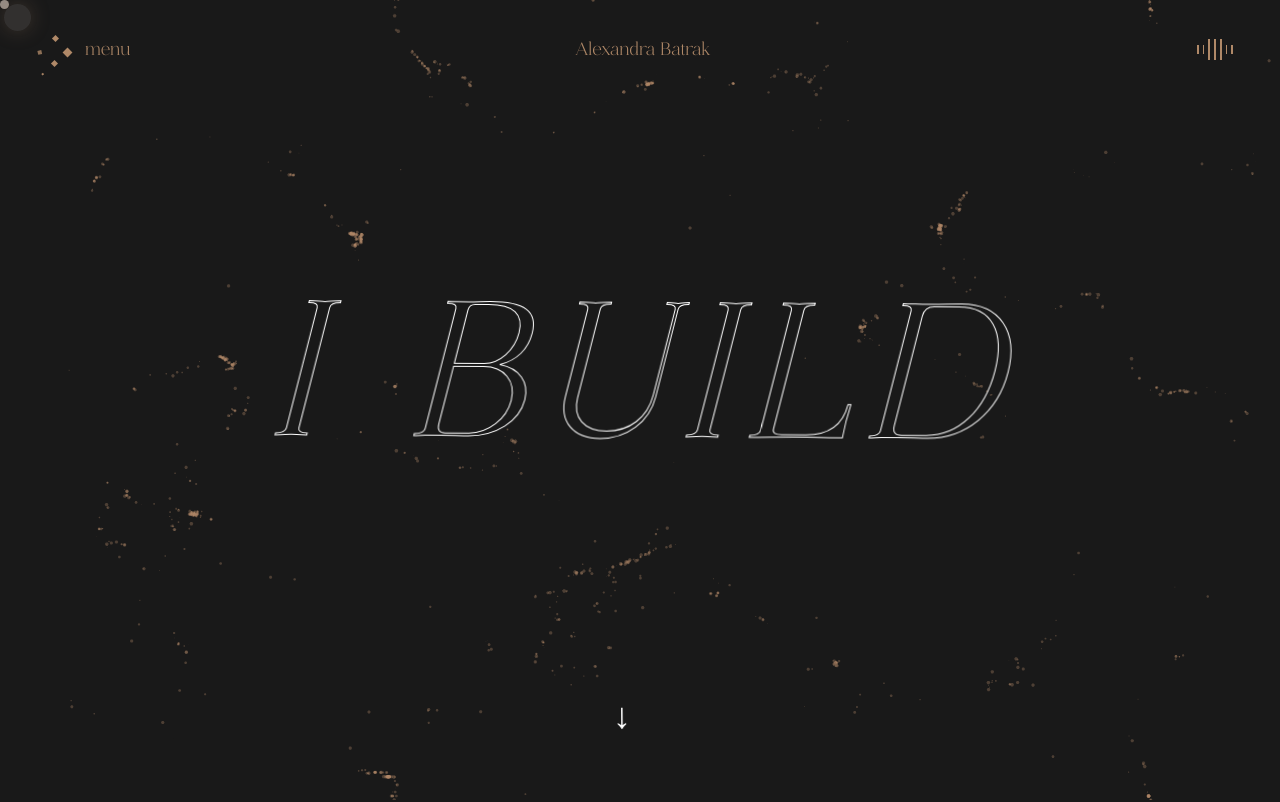
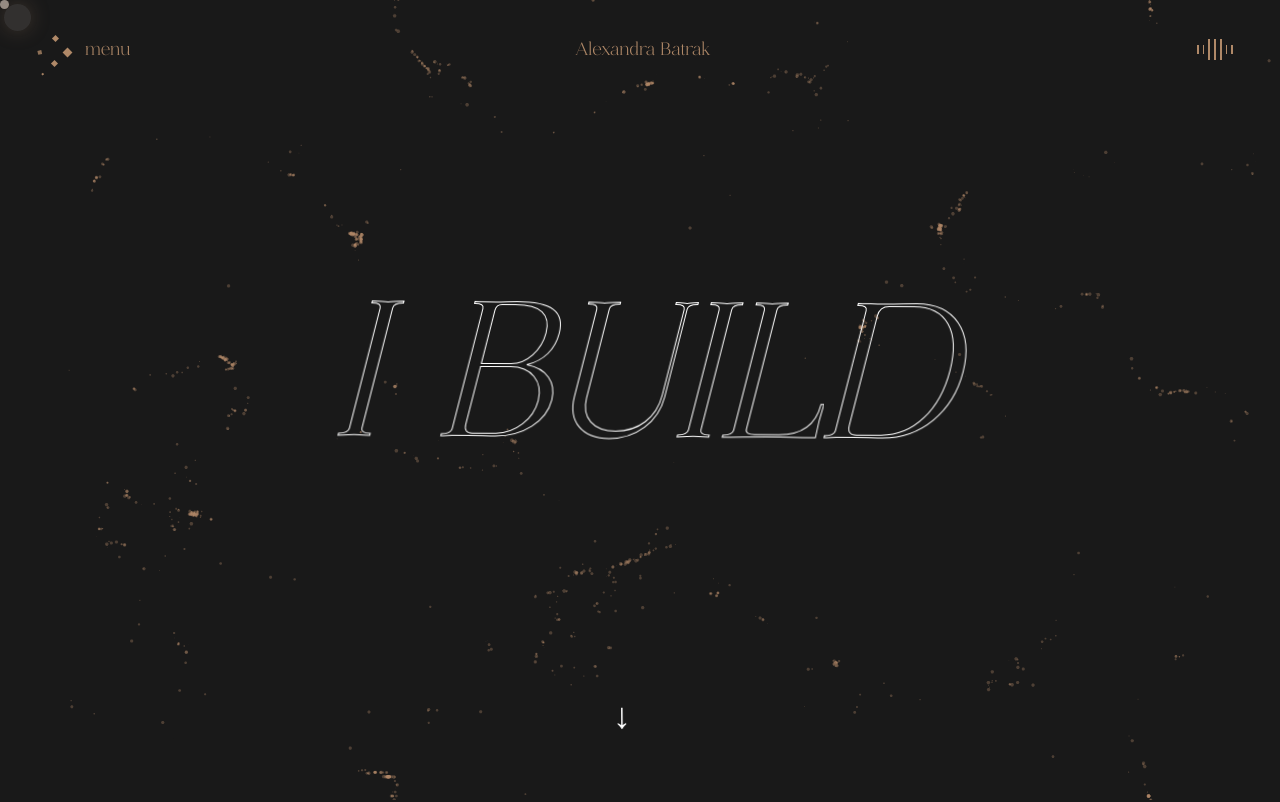
Before and after one commit to alexandrabatrak/react-portfolio, a React (Create React App) app: page / in a window 1280 px wide. Shown: the top 802 px of the page. Built offline with nearby package versions, Linux system fonts and the light colour scheme; the HTML template or start-up script is replaced by a standard one.

Commit message:
Main title animation on scroll: fail

```diff
--- a/src/components/MainTitle/MainTitle.jsx
+++ b/src/components/MainTitle/MainTitle.jsx
@@ -1,12 +1,16 @@
-import { useState, useEffect, useCallback } from "react";
+import { useState, useEffect, useCallback, useRef } from "react";
+//can't use useScroll from framer-motion interferes with HomeSection
+// import { useScroll, useTransform } from "framer-motion";
 import "./maintitle.scss";
 
 export default function MainTitle() {
   const wordsArr = ["I Design", "I Build", "I Create"];
   const [words, setWords] = useState(wordsArr);
-  const [currentIndex, setCurrentIndex] = useState(0);
+  const [currIndex, setCurrIndex] = useState(0);
   const [showWord, setShowWord] = useState(true);
   const [fadeOut, setFadeOut] = useState(false);
+  const titleRef = useRef(null);
+  const [scrollDir, setScrollDir] = useState("down");
 
   const indexDelay = 4000;
   const showDelay = 2000;
@@ -14,7 +18,7 @@ export default function MainTitle() {
 
   const setWordsCallback = useCallback((newWords) => {
     setWords(newWords);
-    setCurrentIndex(0);
+    setCurrIndex(0);
   }, []);
 
   useEffect(() => {
@@ -22,7 +26,7 @@ export default function MainTitle() {
   }, [setWordsCallback]);
 
   useEffect(() => {
-    const isLastWord = currentIndex === words.length - 1;
+    const isLastWord = currIndex === words.length - 1;
     let timeout;
     let showTimeout;
 
@@ -36,7 +40,7 @@ export default function MainTitle() {
     }
 
     timeout = setTimeout(() => {
-      setCurrentIndex((prevIndex) =>
+      setCurrIndex((prevIndex) =>
         isLastWord || prevIndex === words.length - 1 ? prevIndex : prevIndex + 1
       );
       setShowWord(true);
@@ -47,13 +51,39 @@ export default function MainTitle() {
       clearTimeout(timeout);
       clearTimeout(showTimeout);
     };
-  }, [currentIndex, words]);
+  }, [currIndex, words]);
+
+  // FIXME: this doesn't work as needed?
+
+  useEffect(() => {
+    window.addEventListener("scroll", handleScroll);
+    return () => {
+      window.removeEventListener("scroll", handleScroll);
+    };
+  }, []);
+
+  const handleScroll = () => {
+    const currScrollY = window.scrollY;
+    const scrollDir = currScrollY > lastScrollY ? "down" : "up";
+    setScrollDir(scrollDir);
+    lastScrollY = currScrollY;
+  };
+
+  let lastScrollY = window.scrollY;
+
+  const letterSpacing = () => {
+    if (scrollDir === "down") {
+      return `${0 + window.scrollY / 30}px`;
+    } else {
+      return `${letterSpacing < 0 ? 0 : letterSpacing - window.scrollY / 30}px`;
+    }
+  };
 
   return (
     <div className='masthead'>
-      <h1>
+      <h1 ref={titleRef} style={{ letterSpacing: letterSpacing() }}>
         <span className={`show ${fadeOut ? "fade-out" : ""}`}>
-          {showWord && words[currentIndex]}
+          {showWord && words[currIndex]}
         </span>
       </h1>
     </div>
--- a/src/components/MainTitle/maintitle.scss
+++ b/src/components/MainTitle/maintitle.scss
@@ -14,10 +14,10 @@
     font-style: italic;
     font-weight: 100;
     text-transform: uppercase;
-    letter-spacing: 1rem;
+    // letter-spacing: 1rem;
     word-break: break-all;
     text-align: center;
-    transition: letter-spacing 2s ease-in-out, opacity 1s ease-in-out;
+    transition: letter-spacing 0.5s ease-in-out, opacity 1s ease-in-out;
     -webkit-text-stroke: 1px white;
     -webkit-text-fill-color: transparent;
 
```
